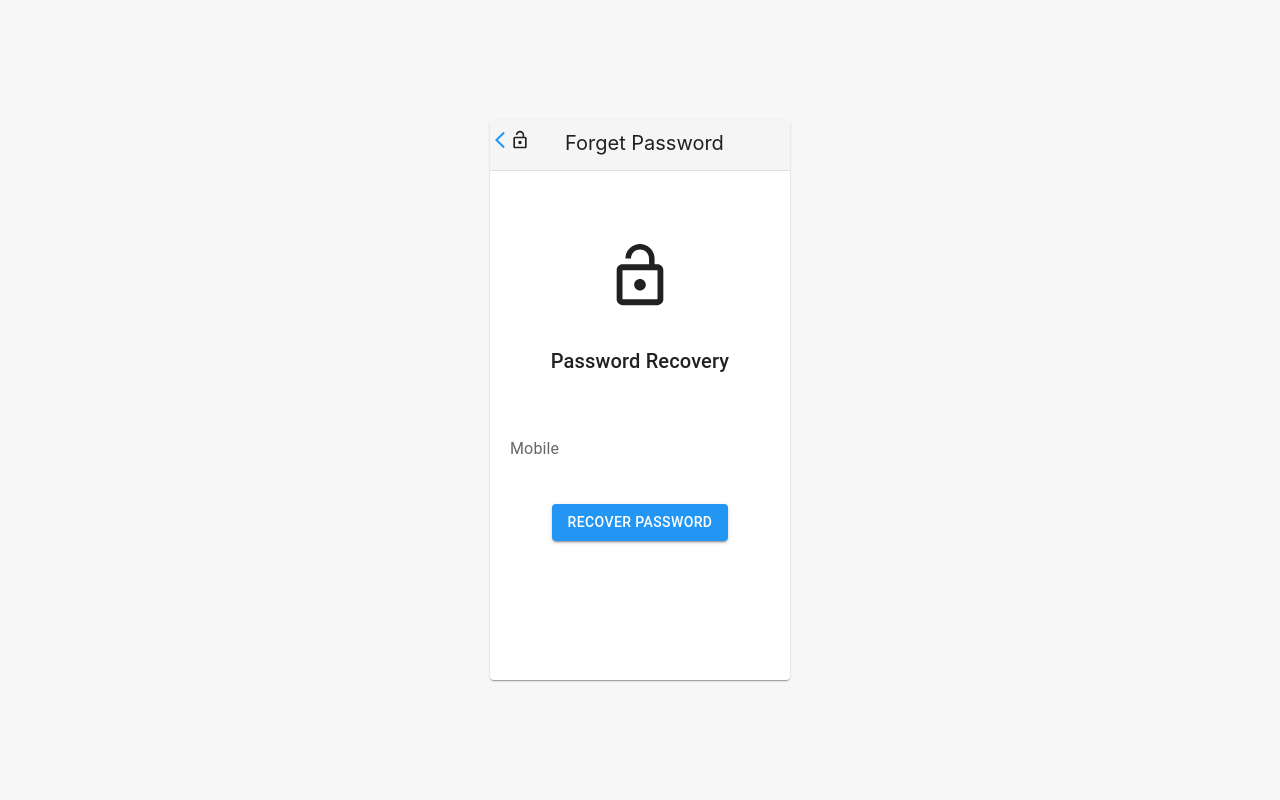
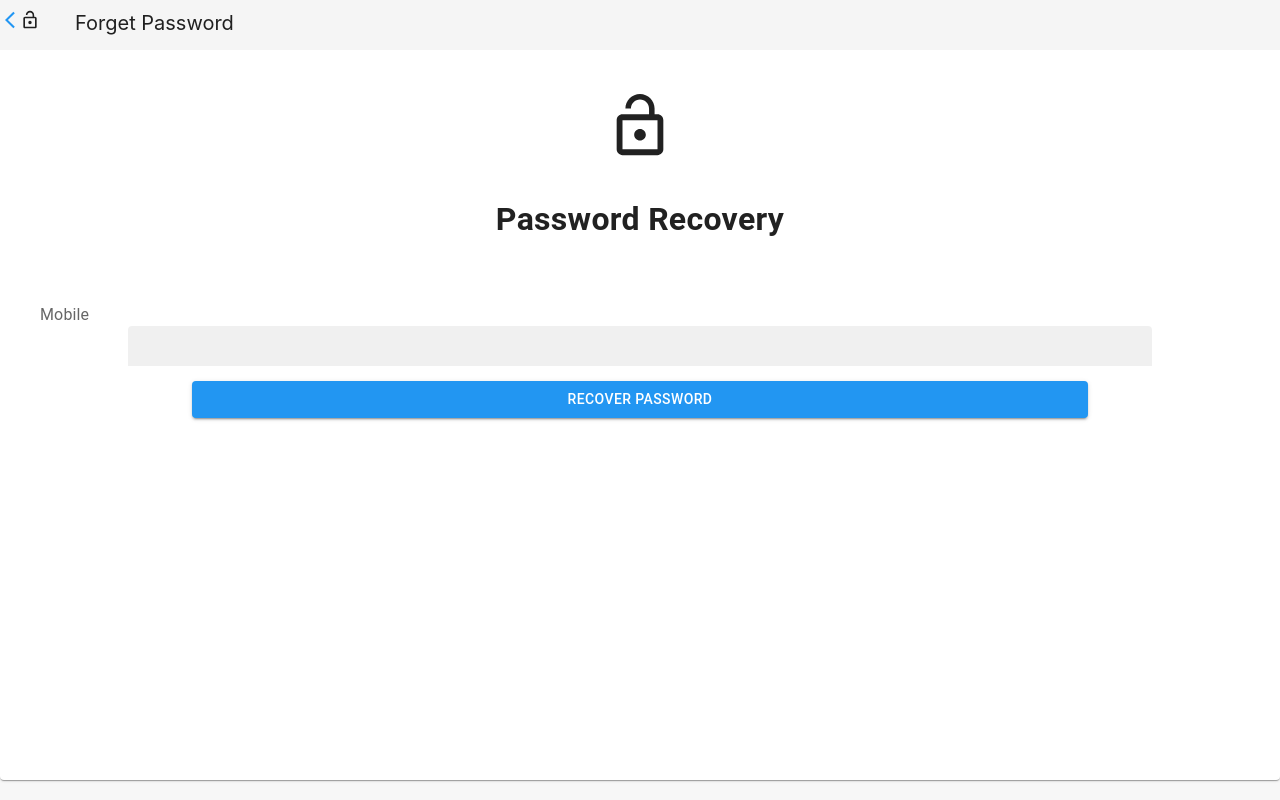
Before and after one commit to devmishra88/agentmanagement, a React (Create React App) app in the folder pama/: page /forgot in a window 1280 px wide. Built offline with nearby package versions, Linux system fonts and the light colour scheme.

Commit message:
forget page commit changes

```diff
--- a/pama/src/screens/Forgot.jsx
+++ b/pama/src/screens/Forgot.jsx
@@ -29,12 +29,14 @@ function Forgot() {
     justifyContent:"center"
    }}>
     <Card sx={{
-        minWidth:"300px",
+        minWidth:"100%",
         // padding:"40px",
 
-        height:'70vh'
+        height:'95vh'
     }}>
      <Box sx={{
+         position:'absolute',
+         top:'0px',
         width:'100%',
         height:'40px',
         textAlign:'left',
@@ -52,9 +54,10 @@ function Forgot() {
 
             display:'inline',
             paddingLeft:'35px',
-            fontSize:'20px'
+            fontSize:'20px',
 
-        }} fontWeight='italic'>Forget Password</Typography>
+
+        }} >Forget Password</Typography>
      </Box>
      <Divider />
    <Box sx={{
@@ -67,18 +70,23 @@ function Forgot() {
 
    </Box>
 
-   <Typography variant='h6' fontWeight='550'>Password Recovery</Typography>
+   <Typography  sx={{
+    fontWeight:'700',
+   fontSize:'2rem'
+   }}>Password Recovery</Typography>
 
    <Box >
-   <InputLabel sx={{
-           paddingTop:'60px',
-           paddingLeft:'20px',
+
+
+<InputLabel sx={{
+            paddingTop:'60px',
+            paddingLeft:'40px',
+
            textAlign:'left'
             }}>Mobile</InputLabel>
-
-          <TextField
-            id="forgetmobileNumber"
-            variant="standard"
+            <TextField
+            id="mobileNumber"
+            variant="filled"
             size="small"
             type='tel'
             hiddenLabel
@@ -86,9 +94,10 @@ function Forgot() {
             onChange={handleMobileNumberChange}
             required
 
+
             sx={{
                width:'80%',
-               backgroundColor:'#FFFFFF',
+             padding:'0px',
 
            }}
            InputProps={{ disableUnderline: true }}
@@ -110,6 +119,7 @@ function Forgot() {
    sx={{
      margin:'40px',
      marginTop:'15px',
+    width:'70%',
      backgroundColor:'#2296F2'
    }}>
     RECOVER PASSWORD</Button>
```
